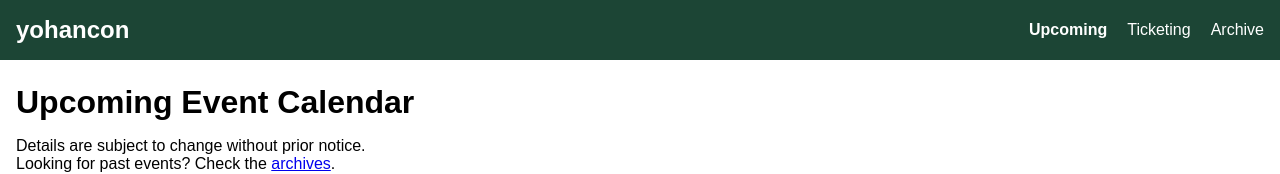
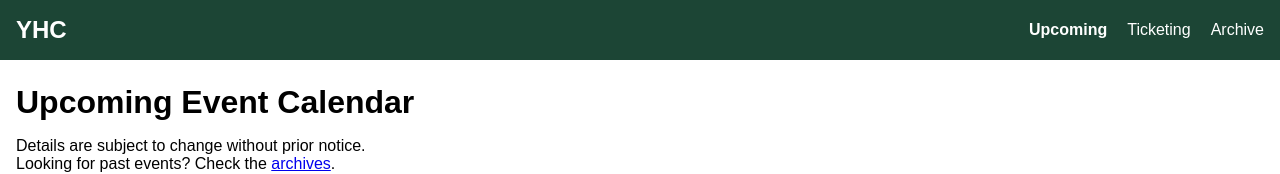
Before and after one commit to yohancon/events, a plain HTML site: page index.html in a window 1280 px wide. Shown: the top 174 px of the page. Drawn offline with Linux system fonts and the light colour scheme.

Commit message:
Update logo name

```diff
--- a/index.html
+++ b/index.html
@@ -9,7 +9,7 @@
 <body>
     <nav>
         <ul>
-            <li class="logo">yohancon</li>
+            <li class="logo">YHC</li>
             <li class="current">Upcoming</li>
             <li><a href="./ticketing.html">Ticketing</a></li>
             <li><a href="./past-events.html">Archive</a></li>
```
Also changed, not shown: past-events.html (+1 -1 lines), ticketing.html (+1 -1 lines).
